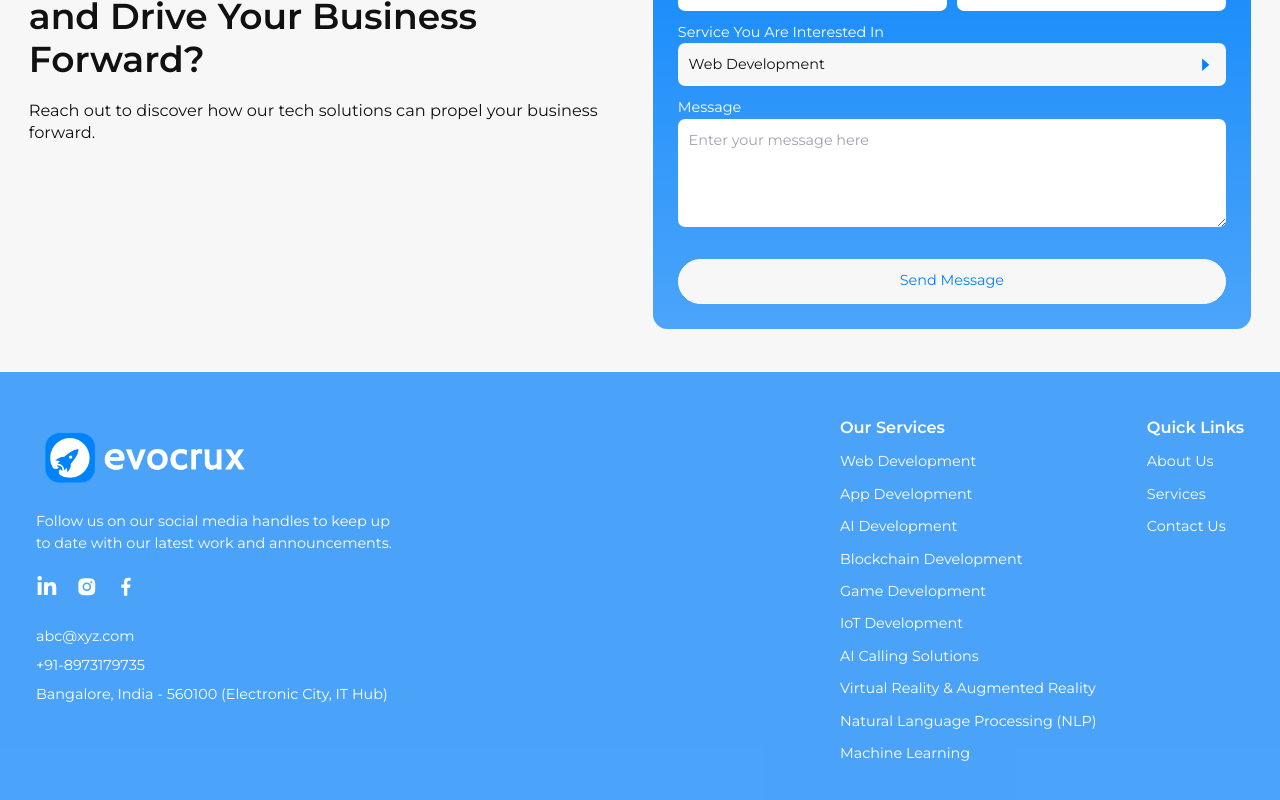
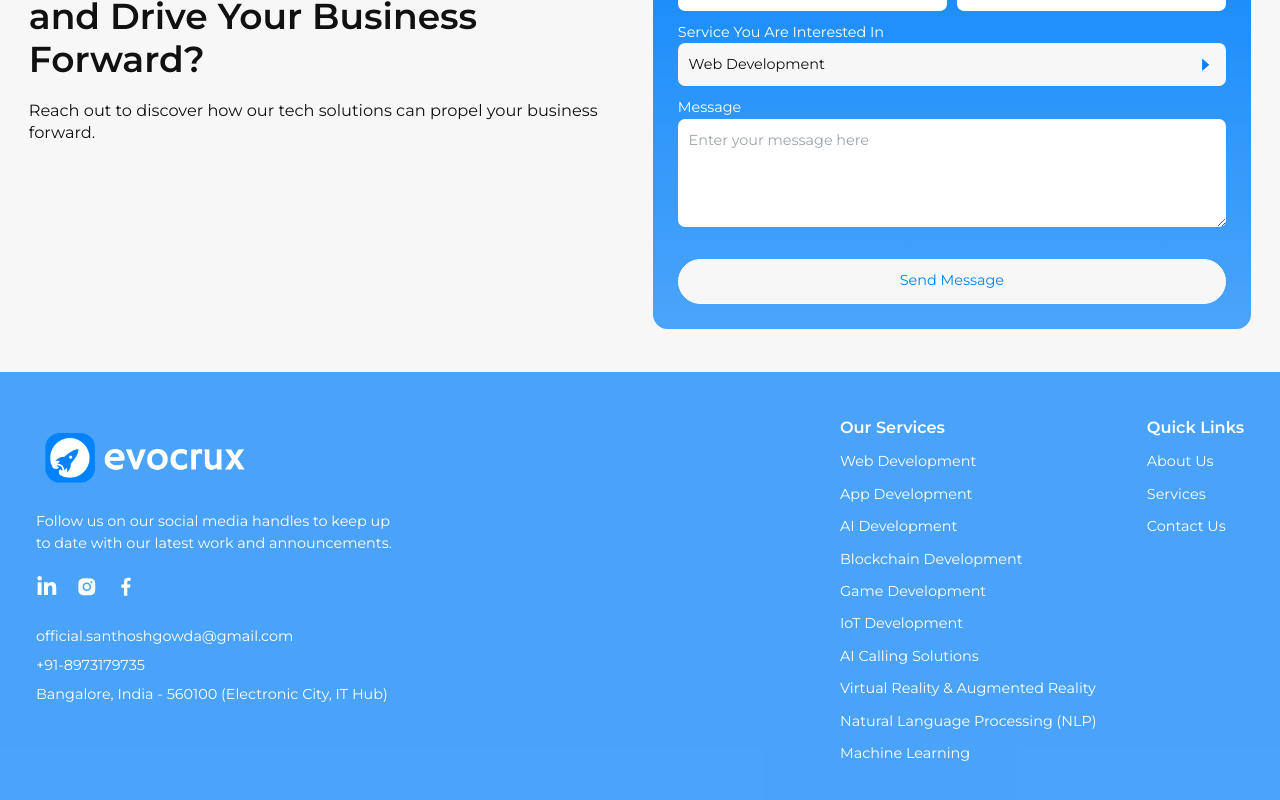
Before and after one commit to remeessalam/evocrux, a React (Create React App) app: page /services in a window 1280 px wide. Shown: the part 3064-3864 px from the top of the page. Built offline with nearby package versions, Linux system fonts and the light colour scheme.

Commit message:
mail id added

```diff
--- a/src/constants.js
+++ b/src/constants.js
@@ -32,7 +32,7 @@ export const clientDetails = {
   whatsapp: "8973179735",
   phone: "91-8973179735",
   phone2: "91-9600250761",
-  email: "abc@xyz.com",
+  email: "official.santhoshgowda@gmail.com",
   address: "Bangalore, India - 560100 (Electronic City, IT Hub)",
 };
 
```
